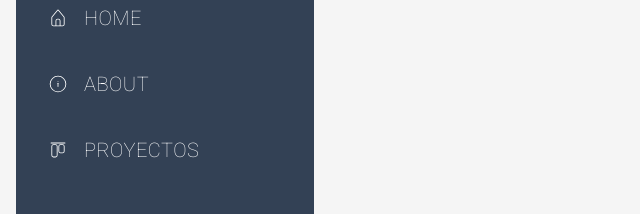
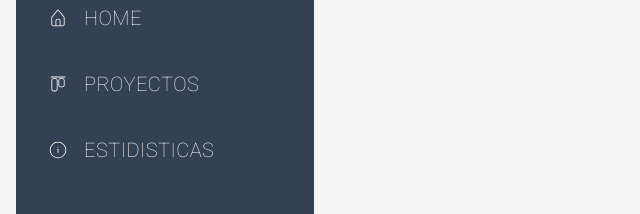
Before and after one commit to zenix-s/Project-Manager-nextjs13, a Next.js app: page / in a window 1280 px wide. Shown: the part 143-357 px from the top of the page, without its empty margins (0-640 px from the left). Built offline with nearby package versions, Linux system fonts and the light colour scheme; no server answers.

Commit message:
Update asidebar.tsx

```diff
--- a/src/components/sidebar/asidebar.tsx
+++ b/src/components/sidebar/asidebar.tsx
@@ -19,14 +19,14 @@ const links = [
     icon: CiHome,
   },
   {
-    name: "About",
-    href: "/about",
-    icon: CiCircleInfo,
-  },
-  {
     name: "Proyectos",
     href: "/proyectos",
     icon: CiAlignTop,
+  },
+  {
+    name: "Estidisticas",
+    href: "/about",
+    icon: CiCircleInfo,
   },
 ];
 
@@ -59,7 +59,7 @@ const AsideBar = ({ id }: AsideBarProps) => {
           <Nav />
         </div>
         <SessionSection id={id ? id : undefined} />
-        <div className="hidden absolute right-0 top-0">
+        <div className="absolute right-0 top-0 hidden">
           <Button
             label=""
             theme="light"
```
